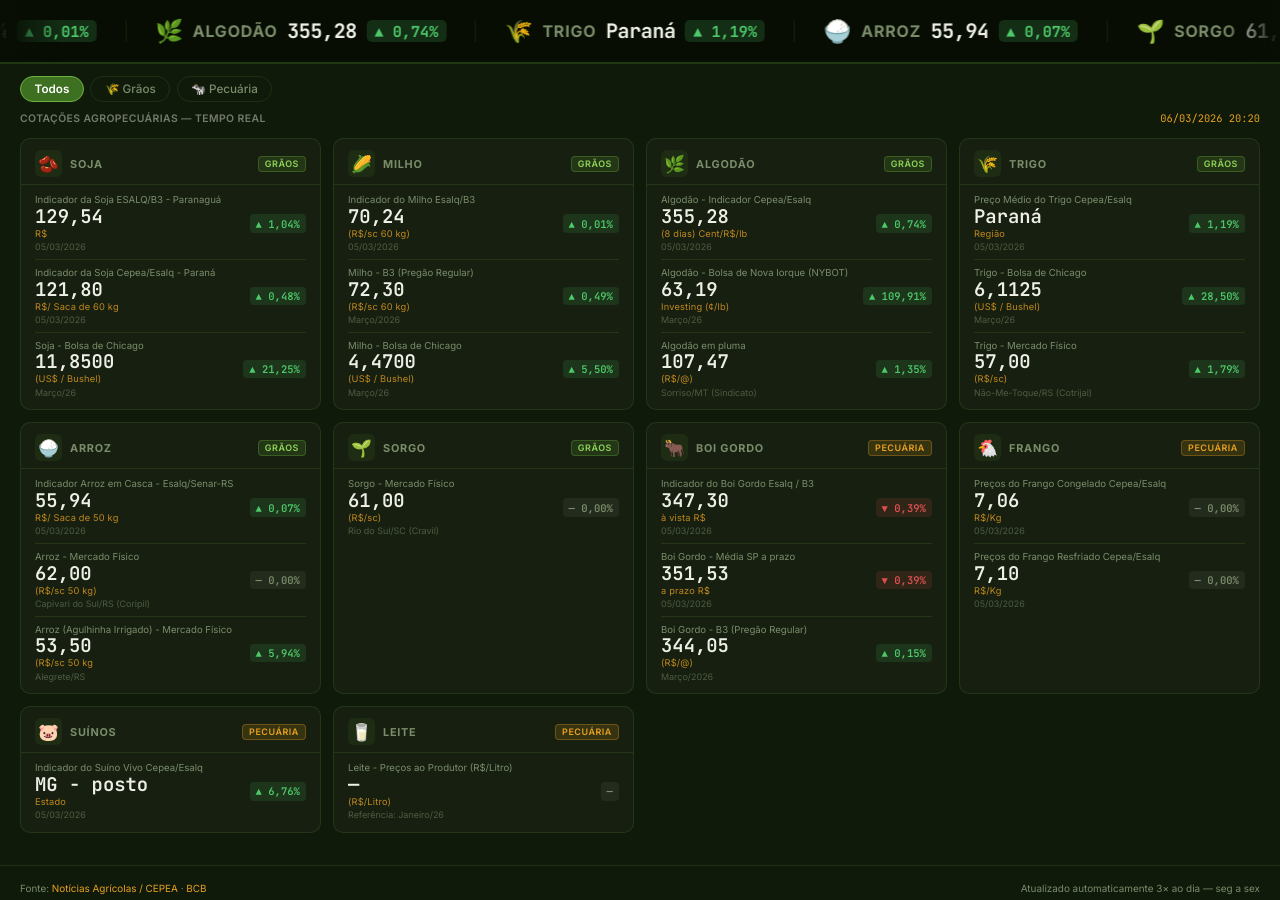
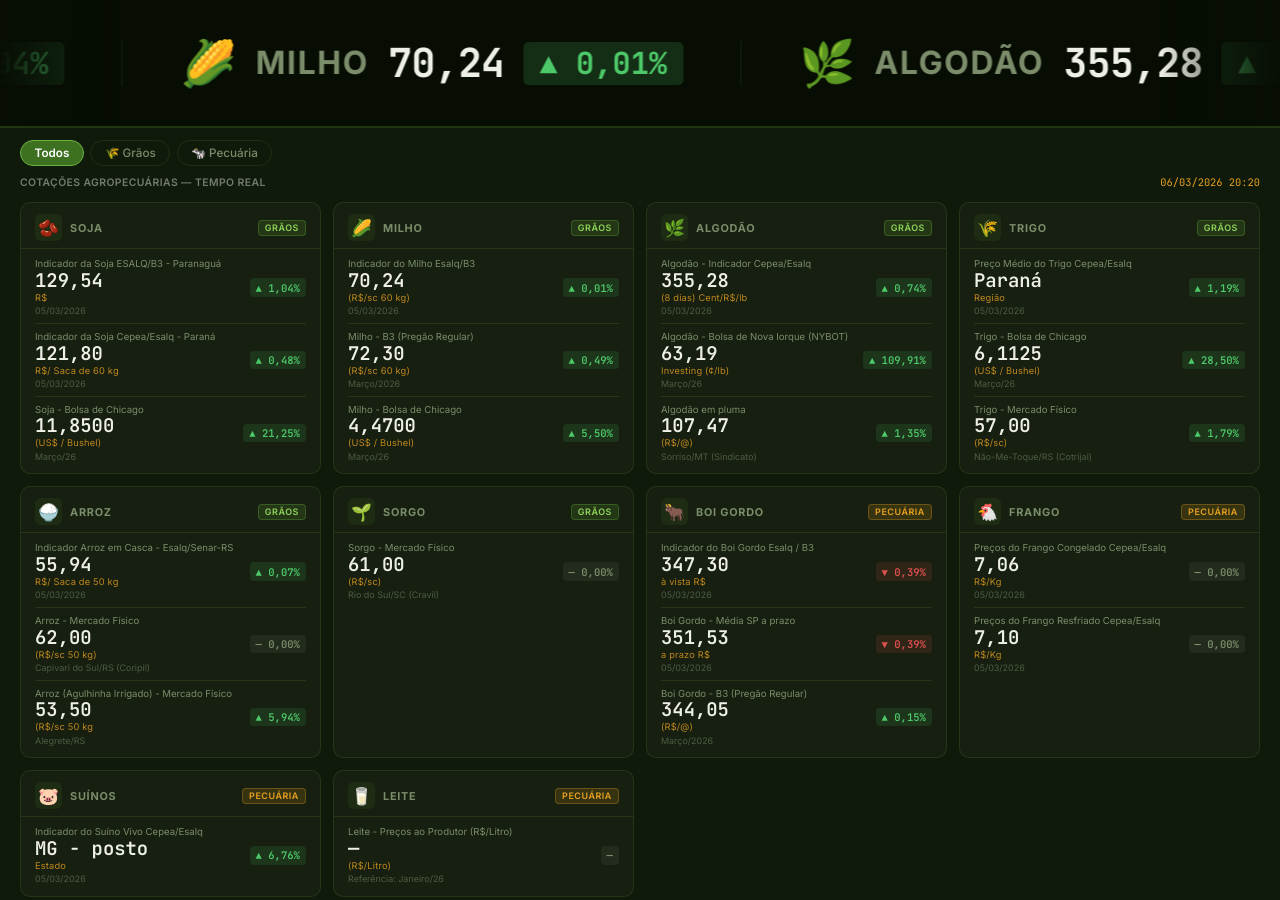
Before and after one commit to Valdoni9/webscraping-cotacao-agricultura, a plain HTML site: page index.html in a window 1280 px wide. Shown: the top 900 px of the page. Drawn offline with Linux system fonts and the light colour scheme.

Commit message:
Enhance ticker bar styles and spacing
Increased dimensions and font sizes for ticker elements.

```diff
--- a/index.html
+++ b/index.html
@@ -27,7 +27,7 @@
     /* ── TICKER ── */
     .ticker-bar {
       width: 100%;
-      height: 64px;
+      height: 128px;
       background: rgba(8,14,4,0.99);
       border-bottom: 2px solid rgba(109,179,63,0.25);
       overflow: hidden;
@@ -42,7 +42,7 @@
       content: '';
       position: absolute;
       top: 0; bottom: 0;
-      width: 60px;
+      width: 120px;
       z-index: 2;
       pointer-events: none;
     }
@@ -65,8 +65,8 @@
     .ticker-item {
       display: inline-flex;
       align-items: center;
-      gap: 0.6rem;
-      padding: 0 1.8rem;
+      gap: 1.2rem;
+      padding: 0 3.6rem;
       border-right: 1px solid rgba(140,200,80,0.12);
       line-height: 1;
     }
@@ -76,9 +76,9 @@
       background: rgba(140,200,80,0.15);
       margin: 0 0.2rem;
     }
-    .tk-emoji { font-size: 1.4rem; }
+    .tk-emoji { font-size: 2.8rem; }
     .tk-nome  {
-      font-size: 1rem;
+      font-size: 2rem;
       font-weight: 700;
       letter-spacing: 0.05em;
       text-transform: uppercase;
@@ -86,16 +86,16 @@
     }
     .tk-valor {
       font-family: 'JetBrains Mono', monospace;
-      font-size: 1.25rem;
+      font-size: 2.5rem;
       font-weight: 700;
       color: var(--cream);
       letter-spacing: -0.02em;
     }
     .tk-chg {
       font-family: 'JetBrains Mono', monospace;
-      font-size: 0.95rem;
+      font-size: 1.9rem;
       font-weight: 700;
-      padding: 0.2rem 0.5rem;
+      padding: 0.4rem 1rem;
       border-radius: 5px;
     }
     .tk-chg.up  { color: var(--up);    background: rgba(78,201,106,.18); }
```
